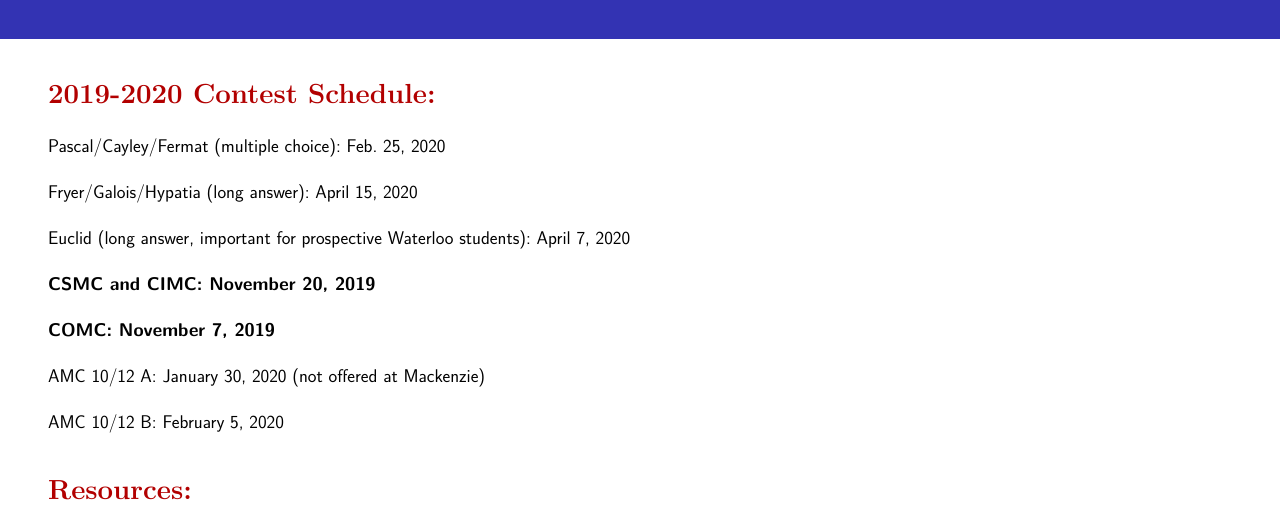
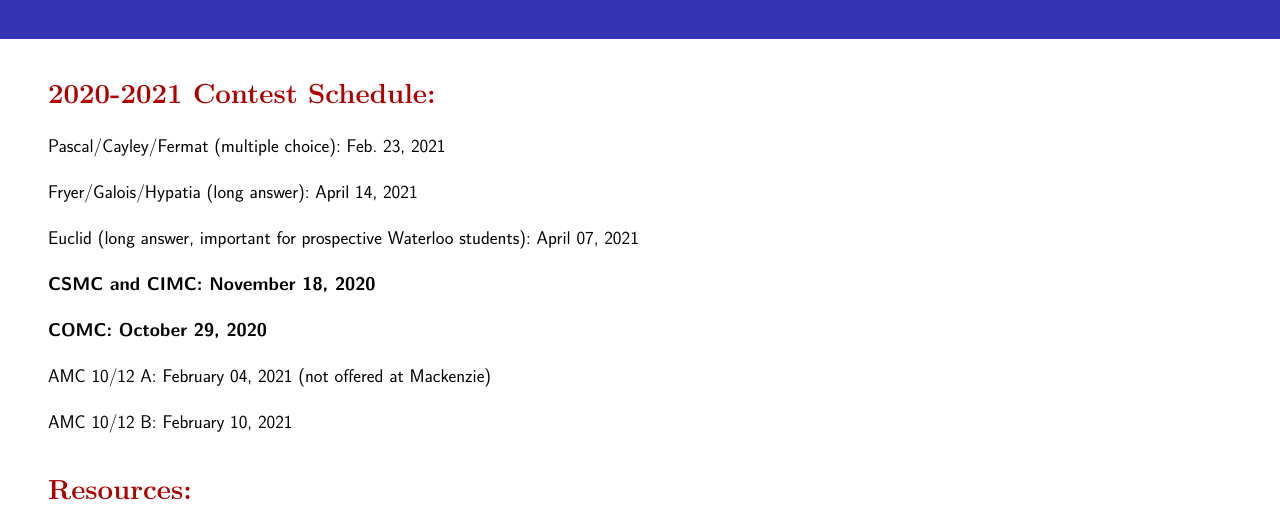
Before and after one commit to MackenzieMathClub/mackenziemathclub.github.io, a Jekyll site: the page built from contests.md, in a window 1280 px wide. Shown: the part 254-774 px from the top of the page. Built offline with Jekyll 4.4.1, drawn with Linux system fonts in a browser that asks for light colours.

Commit message:
edited contacts and contests

```diff
--- a/contests.md
+++ b/contests.md
@@ -4,21 +4,21 @@ description: Sign up for math contests.
 layout: default
 permalink: /contests/
 ---
-<h2>2019-2020 Contest Schedule:</h2>
+<h2>2020-2021 Contest Schedule:</h2>
 
-Pascal/Cayley/Fermat (multiple choice): Feb. 25, 2020
+Pascal/Cayley/Fermat (multiple choice): Feb. 23, 2021
 
-Fryer/Galois/Hypatia (long answer): April 15, 2020
+Fryer/Galois/Hypatia (long answer): April 14, 2021
 
-Euclid (long answer, important for prospective Waterloo students): April 7, 2020
+Euclid (long answer, important for prospective Waterloo students): April 07, 2021
 
-<b>CSMC and CIMC: November 20, 2019</b>
+<b>CSMC and CIMC: November 18, 2020</b>
 
-<b>COMC: November 7, 2019</b>
+<b>COMC: October 29, 2020</b>
 
-AMC 10/12 A: January 30, 2020 (not offered at Mackenzie)
+AMC 10/12 A: February 04, 2021 (not offered at Mackenzie)
 
-AMC 10/12 B: February 5, 2020
+AMC 10/12 B: February 10, 2021
 
 <h2>Resources:</h2>
 
```
Also changed, not shown: contact.md (+8 -9 lines).
